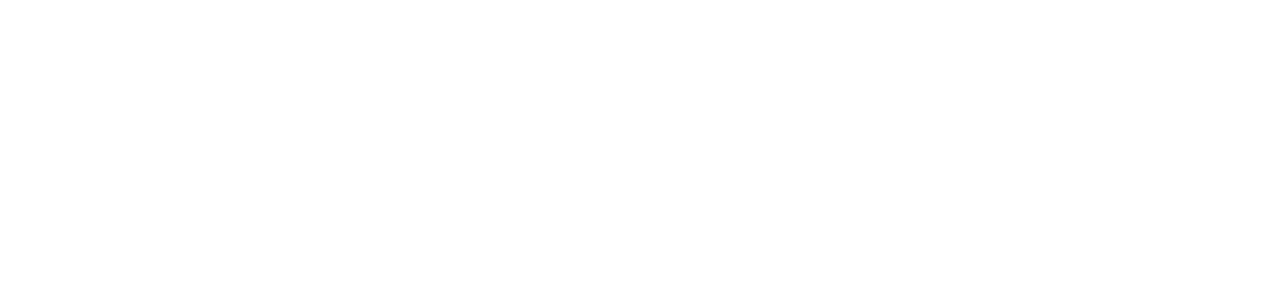
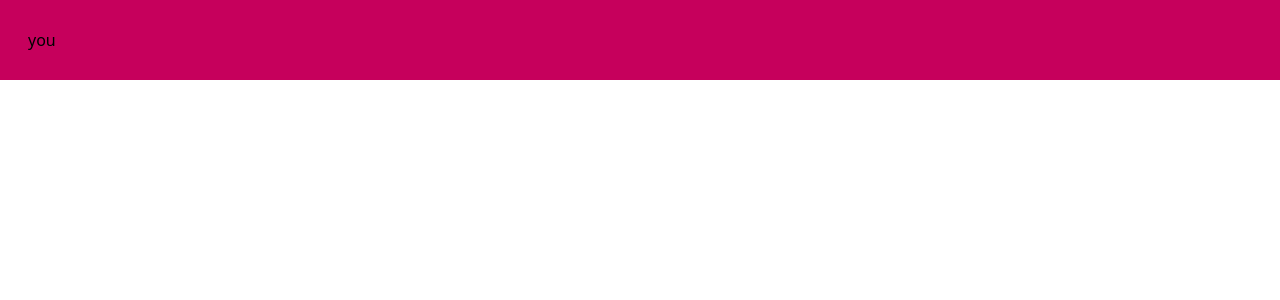
Before and after one commit to adorableprincessvee/tech-buddy-notes, a React (Vite) app in the folder tech-buddy-notes/: page / in a window 1280 px wide. Shown: the top 300 px of the page. Built offline with nearby package versions, Linux system fonts and the light colour scheme.

Commit message:
Update App.jsx

```diff
--- a/tech-buddy-notes/src/App.jsx
+++ b/tech-buddy-notes/src/App.jsx
@@ -4,7 +4,7 @@
 
   return (
     <>
-
+      <div className='bg-pink-700 p-7'>you</div>
     </>
   )
 }
```
